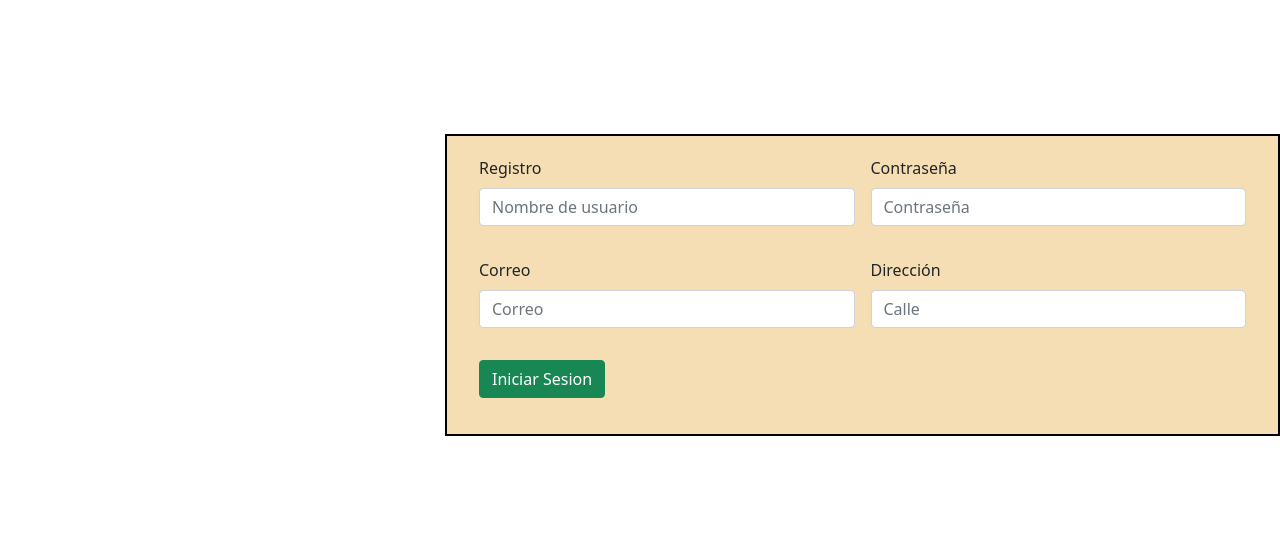
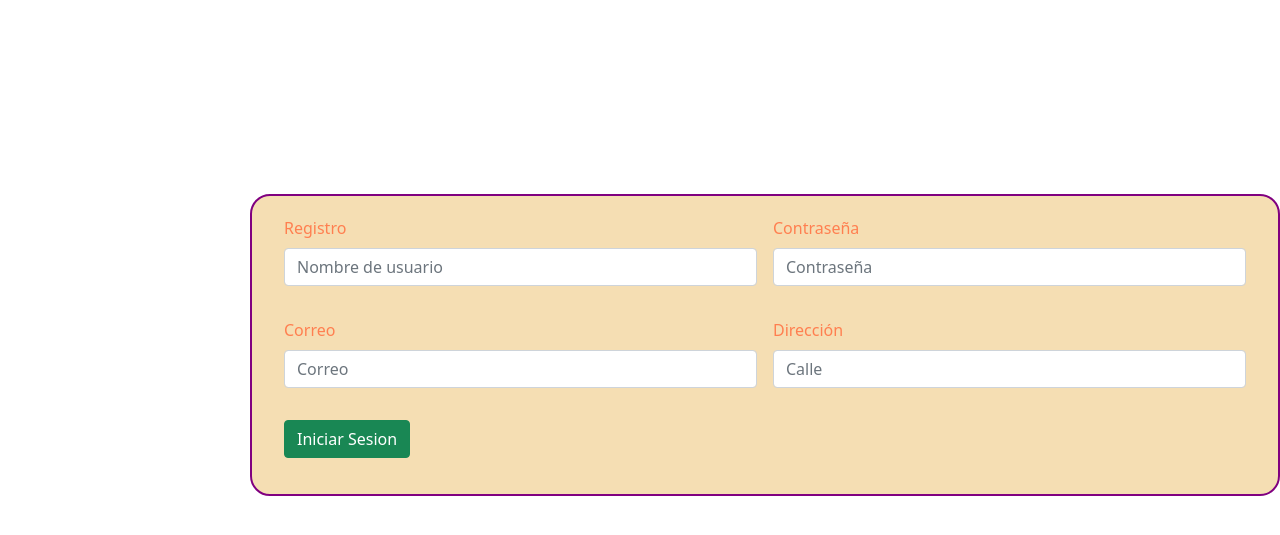
Before and after one commit to CarlosHValenzuela/PruebaDjango, a Django app: page / in a window 1280 px wide. Shown: the part 56-591 px from the top of the page. Run offline with Django 4.2, Linux system fonts and the light colour scheme.

Commit message:
No hubo muchos cambios

```diff
--- a/TestDjango/core/static/core/css/Estilo.css
+++ b/TestDjango/core/static/core/css/Estilo.css
@@ -4,7 +4,12 @@
     margin: auto;
     padding: 20px;
     background-color: wheat;
-    top: calc(50% - 210px);
-    left: calc(50% - 195px);
-    border: 2px solid black;
+    top: 250px;
+    left: 250px;
+    border: 2px solid purple;
+    border-radius: 20px;
 }
+#body
+{
+    color: coral;
+}
--- a/TestDjango/core/templates/core/Registro.html
+++ b/TestDjango/core/templates/core/Registro.html
@@ -23,10 +23,10 @@
             <div class="collapse navbar-collapse" id="navbarNav">
                 <ul class="navbar-nav">
                     <li class="nav-item">
-                        <a class="nav-link" href="2.html">Productos</a>
+                        <a class="nav-link" href="#">Productos</a>
                     </li>
                     <li class="nav-item">
-                        <a class="nav-link" href="3.html">Seguimiento</a>
+                        <a class="nav-link" href="#">Seguimiento</a>
                     </li>
                     <li class="nav-item">
                         <a class="nav-link" href="#">Descuento/Promociones</a>
@@ -83,7 +83,7 @@
                         </div>
                     </div>
 
-                    <div id="liveAlertPlaceholder" class="col-auto">
+                    <div id="liveAlertPlaceholder" class="col-md-2">
                         <div id="alert"></div>
                     </div>
                 </div>
```
